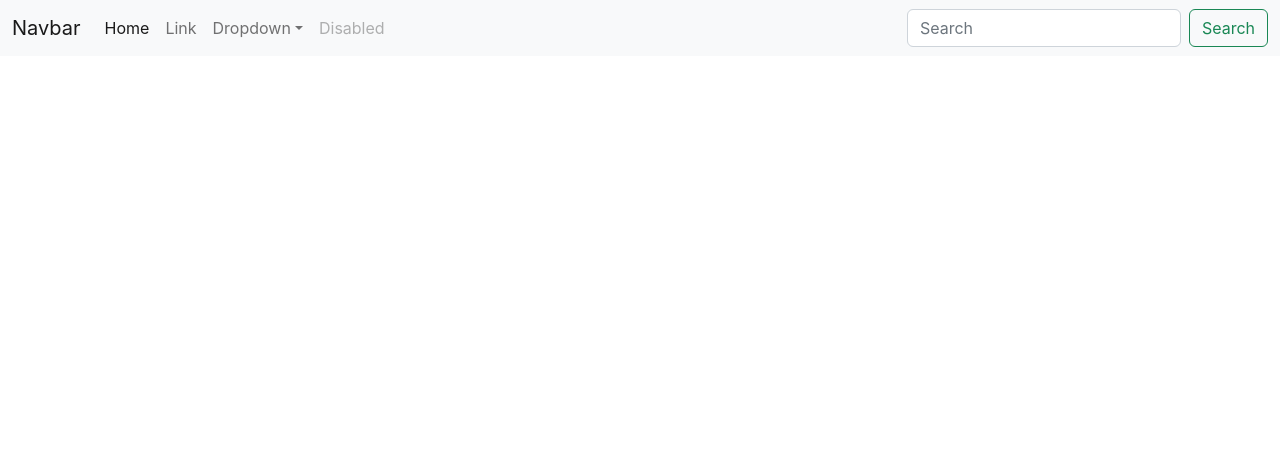
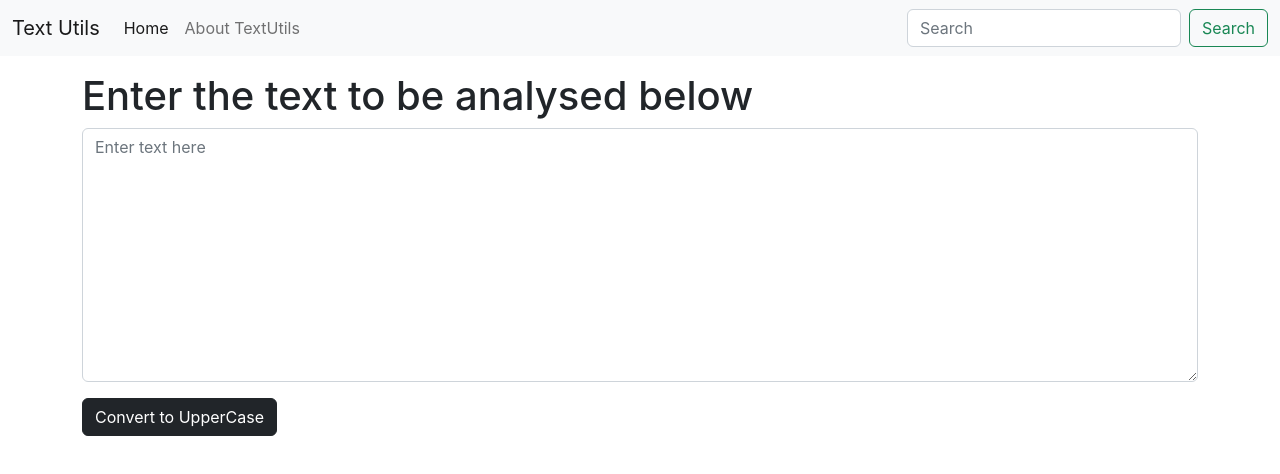
Before and after one commit to NiharPhansalkar/React-Text-Utils, a React (Create React App) app: page / in a window 1280 px wide. Shown: the top 474 px of the page. Built offline with nearby package versions, Linux system fonts and the light colour scheme.

Commit message:
added UpperCase functionality

```diff
--- a/src/App.js
+++ b/src/App.js
@@ -1,51 +1,17 @@
-import './App.css';
-
-function Nav() {
-   return (
-   <nav className="navbar navbar-expand-lg bg-light">
-      <div className="container-fluid">
-        <a className="navbar-brand" href="/">Navbar</a>
-        <button className="navbar-toggler" type="button" data-bs-toggle="collapse" data-bs-target="#navbarSupportedContent" aria-controls="navbarSupportedContent" aria-expanded="false" aria-label="Toggle navigation">
-          <span className="navbar-toggler-icon"></span>
-        </button>
-        <div className="collapse navbar-collapse" id="navbarSupportedContent">
-          <ul className="navbar-nav me-auto mb-2 mb-lg-0">
-            <li className="nav-item">
-              <a className="nav-link active" aria-current="page" href="/">Home</a>
-            </li>
-            <li className="nav-item">
-              <a className="nav-link" href="/">Link</a>
-            </li>
-            <li className="nav-item dropdown">
-              <a className="nav-link dropdown-toggle" href="/" role="button" data-bs-toggle="dropdown" aria-expanded="false">
-            Dropdown
-              </a>
-              <ul className="dropdown-menu">
-                <li><a className="dropdown-item" href="/">Action</a></li>
-                <li><a className="dropdown-item" href="/">Another action</a></li>
-                <li><hr className="dropdown-divider" /></li>
-                <li><a className="dropdown-item" href="/">Something else here</a></li>
-              </ul>
-            </li>
-            <li className="nav-item">
-              <a className="nav-link disabled" href="/">Disabled</a>
-            </li>
-          </ul>
-          <form className="d-flex" role="search">
-            <input className="form-control me-2" type="search" placeholder="Search" aria-label="Search" />
-            <button className="btn btn-outline-success" type="submit">Search</button>
-          </form>
-        </div>
-      </div>
-    </nav>
-   );
-}
+import "./App.css";
+import Nav from "./Components/NavBar";
+import TextForm from "./Components/TextForm";
 
 function App() {
-  return (
-    <h1></h1>
+  return(
+    <>
+      <Nav title="Text Utils" aboutText="About TextUtils"/>
+      <div className="container my-3">
+        <TextForm heading="Enter the text to be analysed below" />
+      </div>
+    </>
   );
 }
 
-export {App, Nav};
+export default App;
 /*export default App;*/
--- /dev/null
+++ b/src/Components/NavBar.js
@@ -0,0 +1,61 @@
+import React from 'react';
+import PropTypes from 'prop-types';
+
+export default function Nav(props) {
+    return (
+      <nav className="navbar navbar-expand-lg bg-light">
+        <div className="container-fluid">
+          <a className="navbar-brand" href="/">
+            {props.title}
+          </a>
+          <button
+            className="navbar-toggler"
+            type="button"
+            data-bs-toggle="collapse"
+            data-bs-target="#navbarSupportedContent"
+            aria-controls="navbarSupportedContent"
+            aria-expanded="false"
+            aria-label="Toggle navigation"
+          >
+            <span className="navbar-toggler-icon"></span>
+          </button>
+          <div className="collapse navbar-collapse" id="navbarSupportedContent">
+            <ul className="navbar-nav me-auto mb-2 mb-lg-0">
+              <li className="nav-item">
+                <a className="nav-link active" aria-current="page" href="/">
+                  Home
+                </a>
+              </li>
+              <li className="nav-item">
+                <a className="nav-link" href="/">
+                  {props.aboutText}
+                </a>
+              </li>
+            </ul>
+            <form className="d-flex" role="search">
+              <input
+                className="form-control me-2"
+                type="search"
+                placeholder="Search"
+                aria-label="Search"
+              />
+              <button className="btn btn-outline-success" type="submit">
+                Search
+              </button>
+            </form>
+          </div>
+        </div>
+      </nav>
+    );
+  }
+
+// Defines what the type of the props should be
+Nav.propTypes = {
+  title: PropTypes.string.isRequired,
+  aboutText: PropTypes.string.isRequired,
+}
+
+Nav.defaultProps = {
+  title: "Set title here",
+  aboutText: "Set about text here",
+}
--- /dev/null
+++ b/src/Components/TextForm.js
@@ -0,0 +1,26 @@
+import React, {useState} from 'react'
+
+
+export default function TextForm(props) {
+    // text = 'new text'; WRONG
+    // setText('new text'); Correct
+    const [text, setText] = useState();
+
+    const handleUpClick = () => {
+        setText(text.toUpperCase())
+    }
+
+    const handleOnChange = (event) => {
+        setText(event.target.value);
+    }
+
+    return(
+        <div>
+            <h1>{props.heading}</h1>
+            <div className="mb-3">
+              <textarea className="form-control" id="myBox" onChange={handleOnChange} rows="10" placeholder='Enter text here' value={text}></textarea>
+            </div>
+            <button className="btn btn-dark" onClick={handleUpClick}>Convert to UpperCase</button>
+        </div>
+    );
+}
--- a/src/index.js
+++ b/src/index.js
@@ -1,13 +1,12 @@
 import React from 'react';
 import ReactDOM from 'react-dom/client';
 import './index.css';
-import {App, Nav} from './App';
+import App from './App';
 import reportWebVitals from './reportWebVitals';
 
 const root = ReactDOM.createRoot(document.getElementById('root'));
 root.render(
   <React.StrictMode>
-    <Nav />
     <App />
   </React.StrictMode>
 );
```
Also changed, not shown: 1 other file (tests, documents, lock files or other folders).
